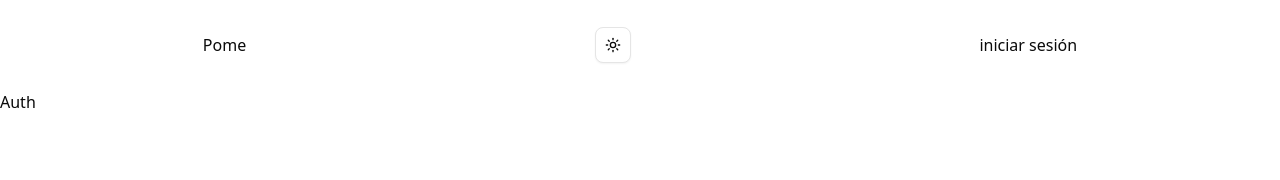
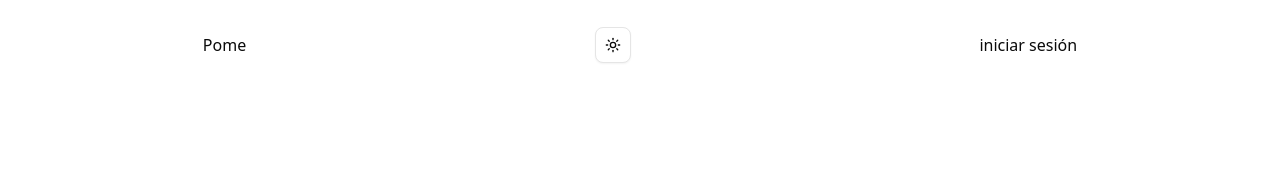
Before and after one commit to emamendoza/poma-dashboard, a Next.js app: page /auth in a window 1280 px wide. Shown: the top 180 px of the page. Built offline with nearby package versions, Linux system fonts and the light colour scheme.

Commit message:
feat(app): actualizar auth page
- se mejoro el estilo de la pagina auth

```diff
--- a/src/app/(root)/auth/page.tsx
+++ b/src/app/(root)/auth/page.tsx
@@ -1,6 +1,6 @@
 export default function AuthPage() {
     return (
-        <main>
+        <main className="flex justify-center items-center h-[500px]">
             <h1>Auth</h1>
         </main>
     )
```
